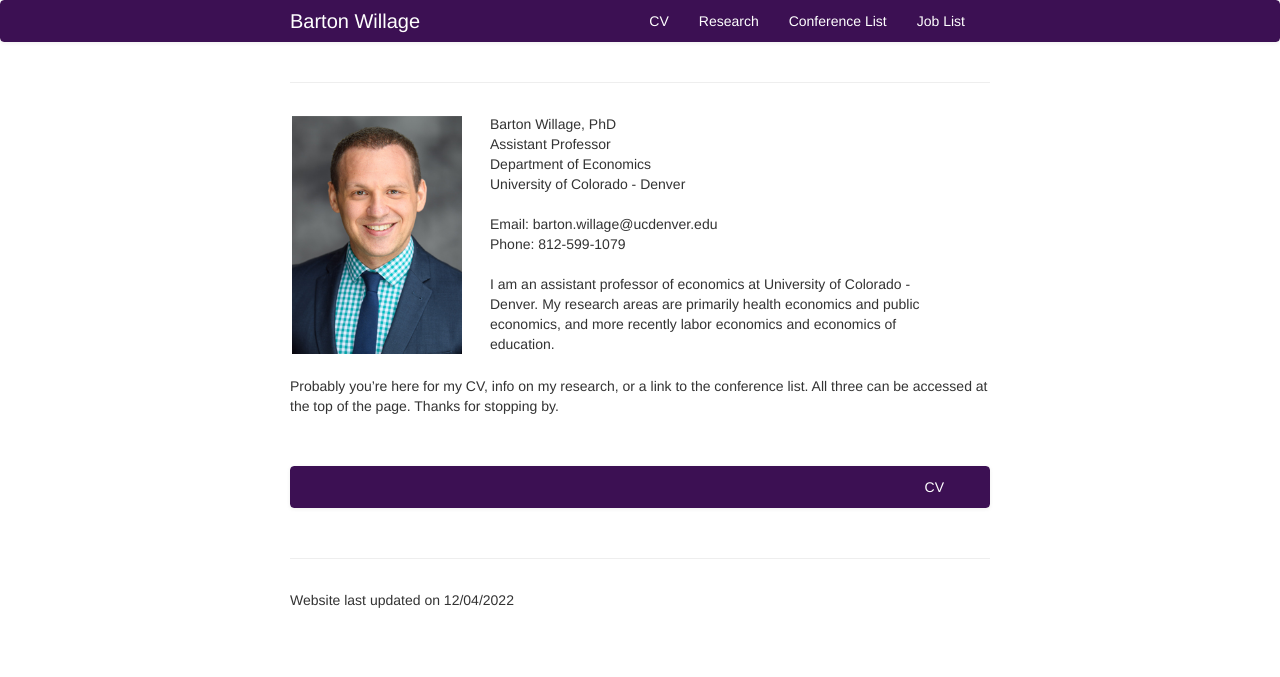
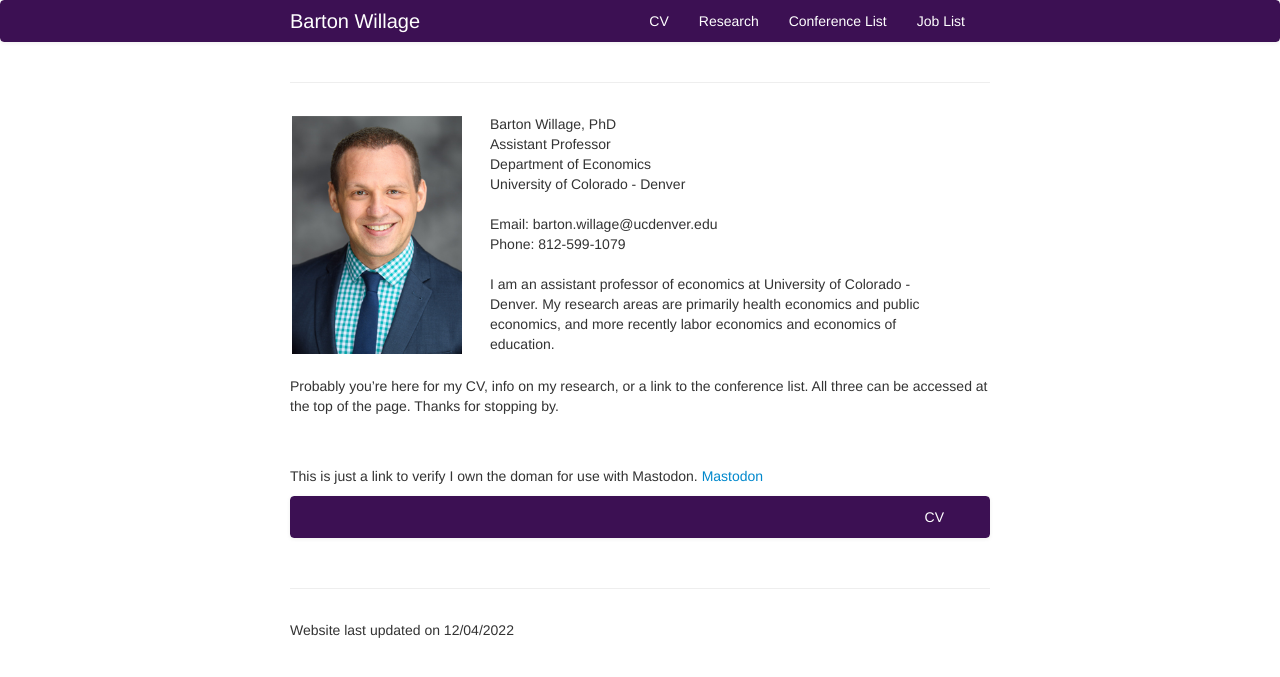
Before and after one commit to bjwillage/bjwillage.github.io, a Jekyll site: the page built from index.md, in a window 1280 px wide. Shown: the top 677 px of the page. Built offline with Jekyll 4.4.1, drawn with Linux system fonts in a browser that asks for light colours.

Commit message:
Update index.md

```diff
--- a/index.md
+++ b/index.md
@@ -39,6 +39,8 @@ keywords:
 
 <br>Probably you're here for my CV, info on my research, or a link to the conference list. All three can be accessed at the top of the page. Thanks for stopping by. <br><br><br>
 
+This is just a link to verify I own the doman for use with Mastodon. <a rel="me" href="https://econtwitter.net/@bartonwillage">Mastodon</a>
+
 <div class="navbar">
   <div class="navbar-inner">
       <ul class="nav">
```
